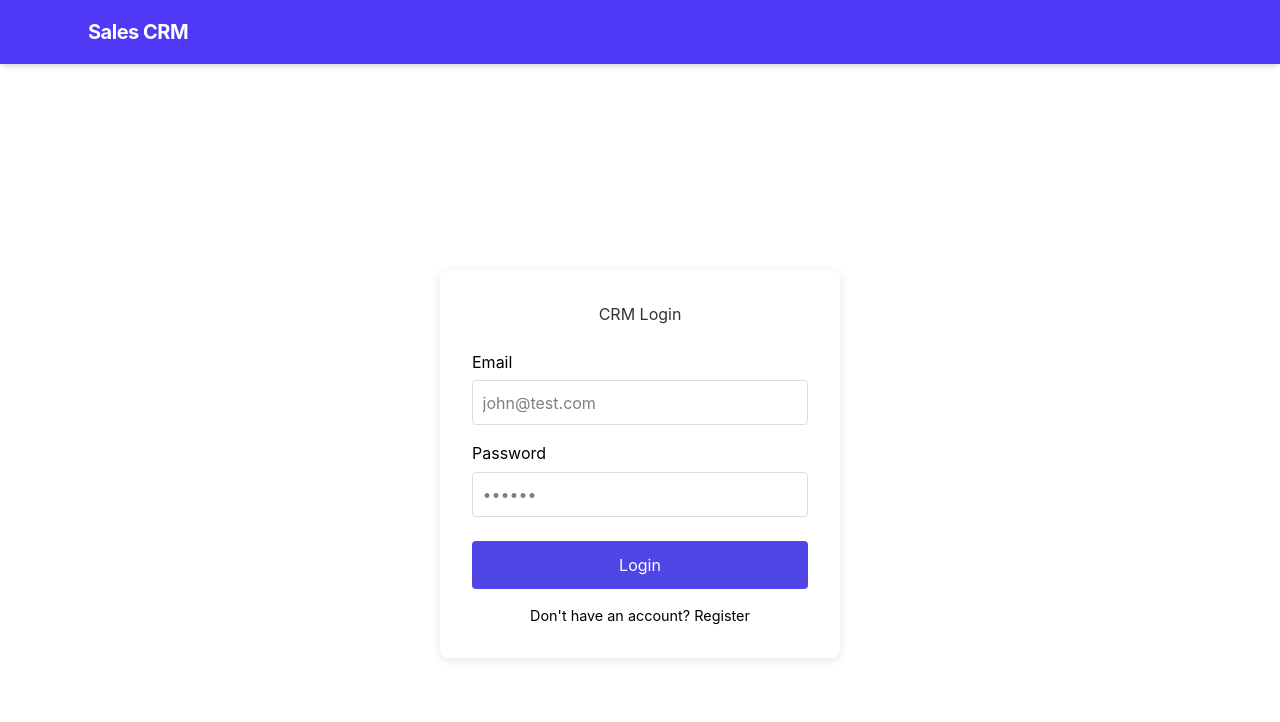
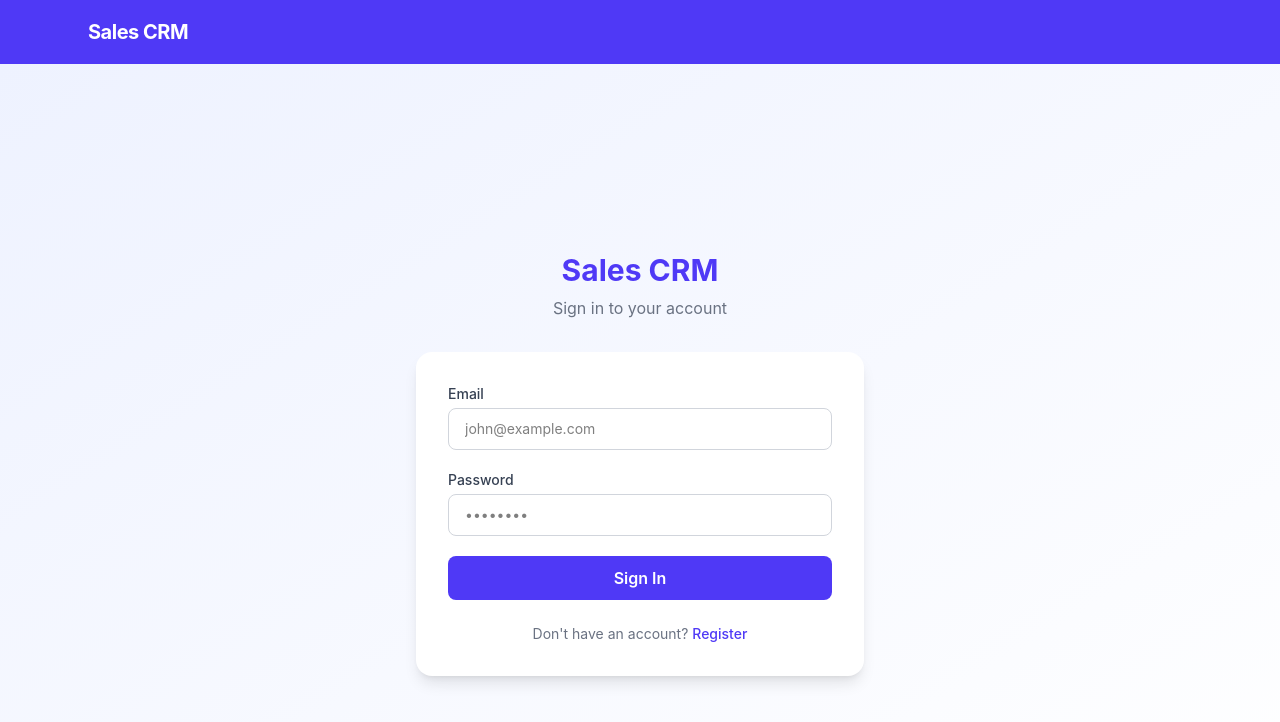
Before and after one commit to aayash0101/Sales_CRM_Frontend, a React (Vite) app: page /login in a window 1280 px wide. Shown: the top 722 px of the page. Built offline with nearby package versions, Linux system fonts and the light colour scheme.

Commit message:
Login styling

```diff
--- a/src/pages/Login.jsx
+++ b/src/pages/Login.jsx
@@ -19,7 +19,6 @@ const Login = () => {
     e.preventDefault();
     setLoading(true);
     setError(null);
-
     try {
       const res = await API.post("/auth/login", formData);
       login(res.data.user, res.data.token);
@@ -32,105 +31,73 @@ const Login = () => {
   };
 
   return (
-    <div style={styles.container}>
-      <div style={styles.card}>
-        <h2 style={styles.title}>CRM Login</h2>
+    <div className="min-h-screen bg-gradient-to-br from-indigo-50 to-white flex items-center justify-center px-4">
+      <div className="w-full max-w-md">
 
-        {error && <p style={styles.error}>{error}</p>}
+        {/* Header */}
+        <div className="text-center mb-8">
+          <h1 className="text-3xl font-bold text-indigo-600">Sales CRM</h1>
+          <p className="text-gray-500 mt-2">Sign in to your account</p>
+        </div>
 
-        <form onSubmit={handleSubmit}>
-          <div style={styles.field}>
-            <label>Email</label>
+        {/* Card */}
+        <div className="bg-white rounded-2xl shadow-lg p-8">
+          {error && (
+            <div className="bg-red-50 text-red-600 text-sm px-4 py-3 rounded-lg mb-6">
+              {error}
+            </div>
+          )}
+
+          <form onSubmit={handleSubmit} className="space-y-5">
+            <div>
+              <label className="block text-sm font-medium text-gray-700 mb-1">
+                Email
+              </label>
               <input
                 type="email"
                 name="email"
                 value={formData.email}
                 onChange={handleChange}
-              style={styles.input}
-              placeholder="john@test.com"
+                placeholder="john@example.com"
                 required
+                className="w-full px-4 py-2.5 border border-gray-300 rounded-lg text-sm focus:outline-none focus:ring-2 focus:ring-indigo-500 focus:border-transparent"
               />
             </div>
 
-          <div style={styles.field}>
-            <label>Password</label>
+            <div>
+              <label className="block text-sm font-medium text-gray-700 mb-1">
+                Password
+              </label>
               <input
                 type="password"
                 name="password"
                 value={formData.password}
                 onChange={handleChange}
-              style={styles.input}
-              placeholder="••••••"
+                placeholder="••••••••"
                 required
+                className="w-full px-4 py-2.5 border border-gray-300 rounded-lg text-sm focus:outline-none focus:ring-2 focus:ring-indigo-500 focus:border-transparent"
               />
             </div>
 
-          <button type="submit" style={styles.button} disabled={loading}>
-            {loading ? "Logging in..." : "Login"}
+            <button
+              type="submit"
+              disabled={loading}
+              className="w-full bg-indigo-600 hover:bg-indigo-700 text-white font-semibold py-2.5 rounded-lg transition-colors disabled:opacity-50 disabled:cursor-not-allowed"
+            >
+              {loading ? "Signing in..." : "Sign In"}
             </button>
           </form>
 
-        <p style={styles.link}>
-          Don't have an account? <Link to="/register">Register</Link>
+          <p className="text-center text-sm text-gray-500 mt-6">
+            Don't have an account?{" "}
+            <Link to="/register" className="text-indigo-600 font-medium hover:underline">
+              Register
+            </Link>
           </p>
+        </div>
       </div>
     </div>
   );
 };
 
-const styles = {
-  container: {
-    display: "flex",
-    justifyContent: "center",
-    alignItems: "center",
-    height: "100vh",
-  },
-  card: {
-    background: "white",
-    padding: "2rem",
-    borderRadius: "8px",
-    boxShadow: "0 2px 10px rgba(0,0,0,0.1)",
-    width: "100%",
-    maxWidth: "400px",
-  },
-  title: {
-    marginBottom: "1.5rem",
-    textAlign: "center",
-    color: "#333",
-  },
-  field: {
-    marginBottom: "1rem",
-    display: "flex",
-    flexDirection: "column",
-    gap: "0.4rem",
-  },
-  input: {
-    padding: "0.6rem",
-    border: "1px solid #ddd",
-    borderRadius: "4px",
-    fontSize: "1rem",
-  },
-  button: {
-    width: "100%",
-    padding: "0.75rem",
-    backgroundColor: "#4f46e5",
-    color: "white",
-    border: "none",
-    borderRadius: "4px",
-    fontSize: "1rem",
-    cursor: "pointer",
-    marginTop: "0.5rem",
-  },
-  error: {
-    color: "red",
-    marginBottom: "1rem",
-    textAlign: "center",
-  },
-  link: {
-    textAlign: "center",
-    marginTop: "1rem",
-    fontSize: "0.9rem",
-  },
-};
-
 export default Login;
```
Lines whose indentation alone changed are shown as unchanged.
